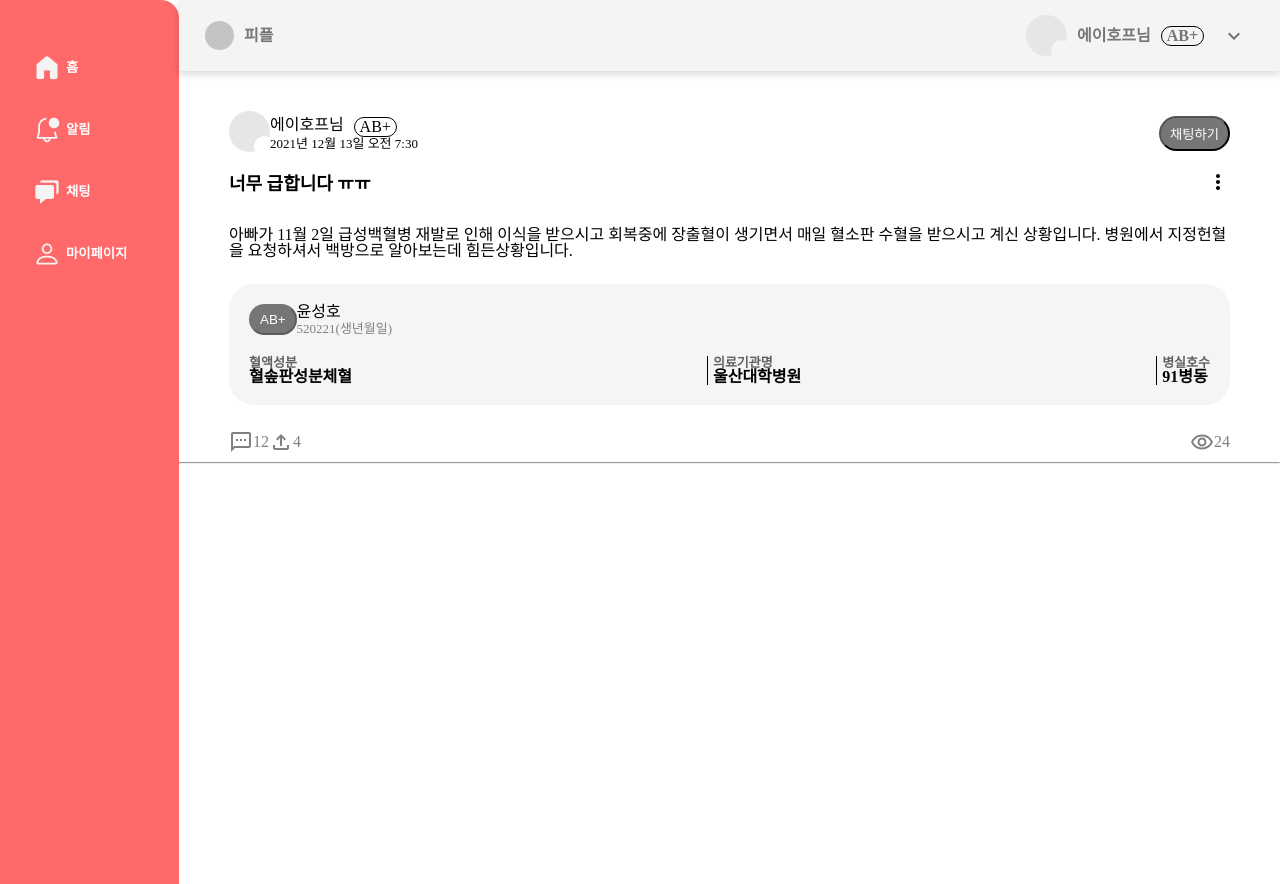
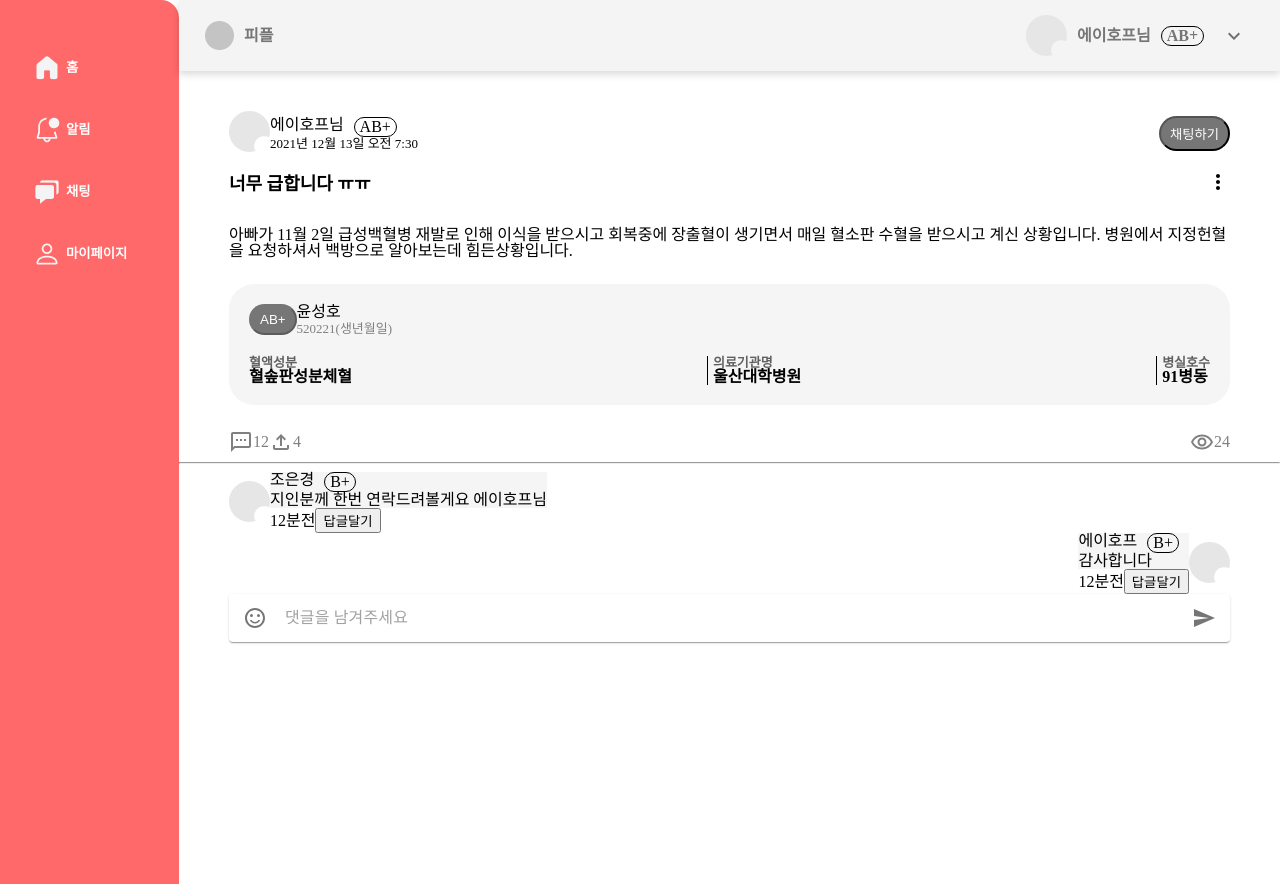
Before and after one commit to emibgo2/pple-main, a React (Create React App) app in the folder pple-main-web-client/: page /post in a window 1280 px wide. Built offline with nearby package versions, Linux system fonts and the light colour scheme.

Commit message:
Design : add Request Input UI

```diff
--- a/pple-main-web-client/src/components/common/Comment.tsx
+++ b/pple-main-web-client/src/components/common/Comment.tsx
@@ -5,19 +5,26 @@ import BloodTypeBlock from './BloodTypeBlock';
 
 const OpponentCommentBlock = styled.div`
   width: 100%;
-  align-content: flex-start;
+  display:flex;
+  align-items:center;
+  justify-content:flex-start;
 `;
 
 const UserCommentBlock = styled.div`
   width: 100%;
-  align-content: flex-start;
+  display:flex;
+  align-items:center;
+  justify-content:flex-end;
 `;
 
 const CommentBubble = styled.div`
     background-color:whitesmoke;
+    & .user-info{
+        display:flex;
+    }
 `;
 
-interface Props {
+type Props = {
   isOpponent: boolean;
   name: string;
   bloodType: string;
@@ -25,13 +32,13 @@ interface Props {
   time: string;
 }
 
-const Comment: React.FC<Props> = ({
+const Comment = ({
   isOpponent,
   name,
   bloodType,
   comment,
   time,
-}) => {
+}:Props) => {
   return (
     <>
       {isOpponent ? (
--- a/pple-main-web-client/src/components/request/RequestPost.tsx
+++ b/pple-main-web-client/src/components/request/RequestPost.tsx
@@ -8,6 +8,12 @@ import RecipientInformationBox from '../common/RecipientInformationBox';
 import SmsOutlinedIcon from '@mui/icons-material/SmsOutlined';
 import FileUploadOutlinedIcon from '@mui/icons-material/FileUploadOutlined';
 import RemoveRedEyeOutlinedIcon from '@mui/icons-material/RemoveRedEyeOutlined';
+import Comment from '../common/Comment';
+import SendIcon from '@mui/icons-material/Send';
+import SentimentSatisfiedOutlinedIcon from '@mui/icons-material/SentimentSatisfiedOutlined';
+import { InputBase } from '@mui/material';
+import { IconButton } from '@mui/material';
+import { Paper } from '@mui/material';
 
 const RequestPostBlock = styled.div``;
 
@@ -38,19 +44,19 @@ const RequestPostContentTitle = styled.div`
   justify-content: space-between;
   align-items: center;
 
-  & span{
-    font-size:large;
+  & span {
+    font-size: large;
     font-weight: bolder;
   }
-  margin-top:15px;
-  padding : 0px 50px;
+  margin-top: 15px;
+  padding: 0px 50px;
 `;
 
 const RequestPostContent = styled.div`
-  padding:0px 50px;
-  margin-top:30px;
-  & .post_content_text{
-    margin-bottom:25px;
+  padding: 0px 50px;
+  margin-top: 30px;
+  & .post_content_text {
+    margin-bottom: 25px;
   }
 `;
 
@@ -59,15 +65,27 @@ const RequestPostContentFooter = styled.div`
   align-items: center;
   justify-content: space-between;
   color: gray;
-  margin-top:25px;
-  & .post_content_footer_col{
-    display:flex;
-    align-items:center;
+  margin-top: 25px;
+  & .post_content_footer_col {
+    display: flex;
+    align-items: center;
   }
-  & .post_content_footer_state{
-    display:flex;
-    align-items:center;
+  & .post_content_footer_state {
+    display: flex;
+    align-items: center;
   }
+`;
+
+const CommentBlock = styled.div`
+  padding: 0px 50px;
+`;
+
+const InputCommentBlock = styled.div`
+  padding:0px 50px;
+  width: 100%;
+  display: flex;
+  justify-content: center;
+  box-sizing : border-box;
 `;
 
 const RequestPost = () => {
@@ -127,7 +145,49 @@ const RequestPost = () => {
           </div>
         </RequestPostContentFooter>
       </RequestPostContent>
-      <hr/>
+
+      <hr />
+
+      <CommentBlock>
+        <Comment
+          isOpponent={true}
+          name="조은경"
+          bloodType="B+"
+          comment="지인분께 한번 연락드려볼게요 에이호프님"
+          time="12분전"
+        />
+        <Comment
+          isOpponent={false}
+          name="에이호프"
+          bloodType="B+"
+          comment="감사합니다"
+          time="12분전"
+        />
+      </CommentBlock>
+
+      <InputCommentBlock>
+        <Paper
+          component="form"
+          sx={{
+            p: '2px 4px',
+            display: 'flex',
+            alignItems: 'center',
+            width: '100%',
+          }}
+        >
+          <IconButton type="submit" sx={{ p: '10px' }} aria-label="search">
+            <SentimentSatisfiedOutlinedIcon />
+          </IconButton>
+          <InputBase
+            sx={{ ml: 1, flex: 1 }}
+            placeholder="댓글을 남겨주세요"
+            inputProps={{ 'aria-label': 'search google maps' }}
+          />
+          <IconButton type="submit" sx={{ p: '10px' }} aria-label="search">
+            <SendIcon />
+          </IconButton>
+        </Paper>
+      </InputCommentBlock>
     </RequestPostBlock>
   );
 };
```
